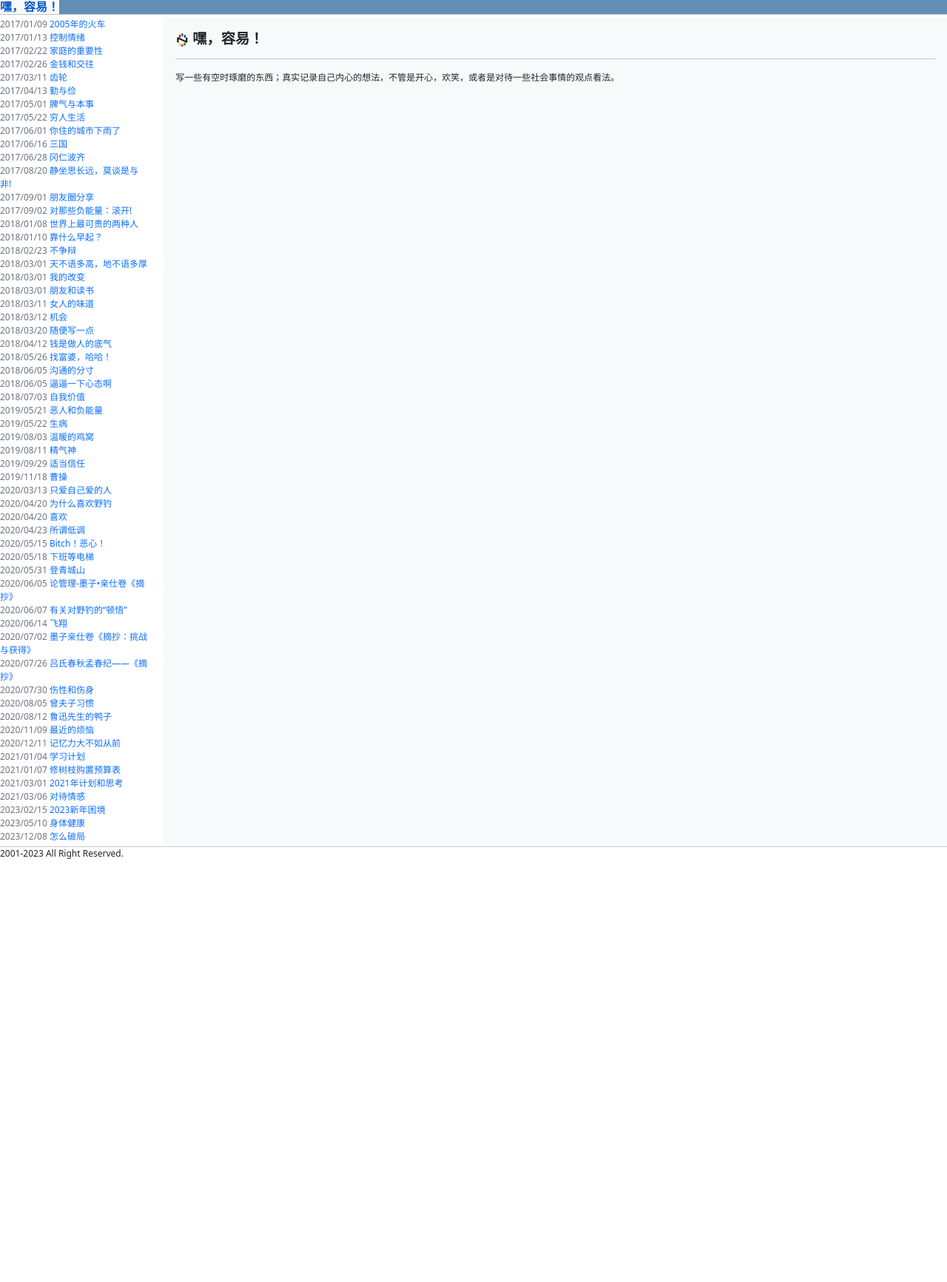
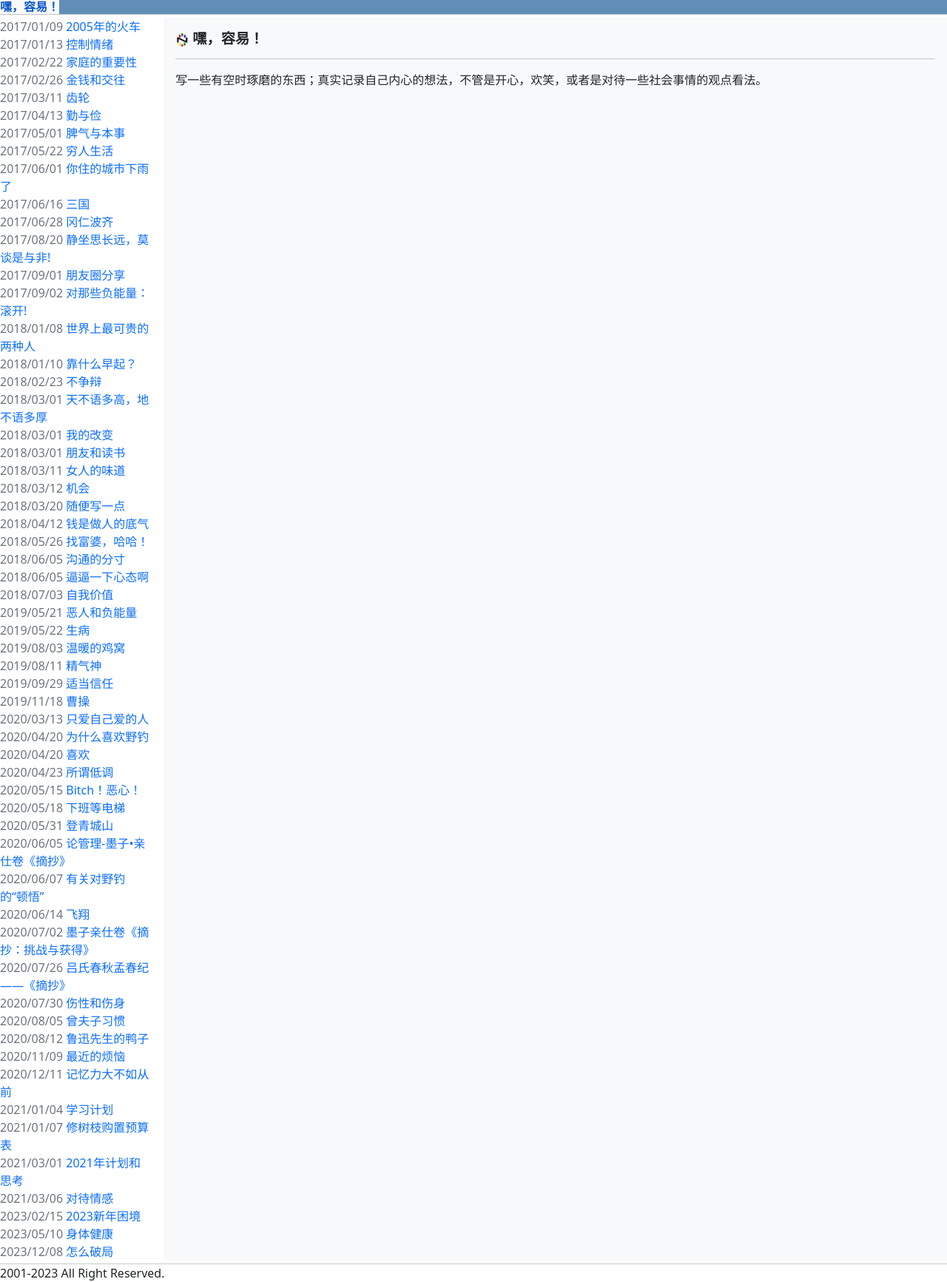
Before and after one commit to helloyuzz/me.wgrib2.com, a Jekyll site: the page built from index.markdown, in a window 1280 px wide. Shown: the whole page at 74% size. Built offline with Jekyll 4.4.1, drawn with Linux system fonts in a browser that asks for light colours; before the commit the page ends 1163 px from its top, so only the background shows below that.

Commit message:
Update head.html

```diff
--- a/_includes/head.html
+++ b/_includes/head.html
@@ -9,7 +9,7 @@
   <link type="stylesheet" href="/css/style.css">
   <style>
     body{
-      font-size:9pt;
+      /* font-size:9pt; */
     }
     body::-webkit-scrollbar {
       width: 0px;
```
